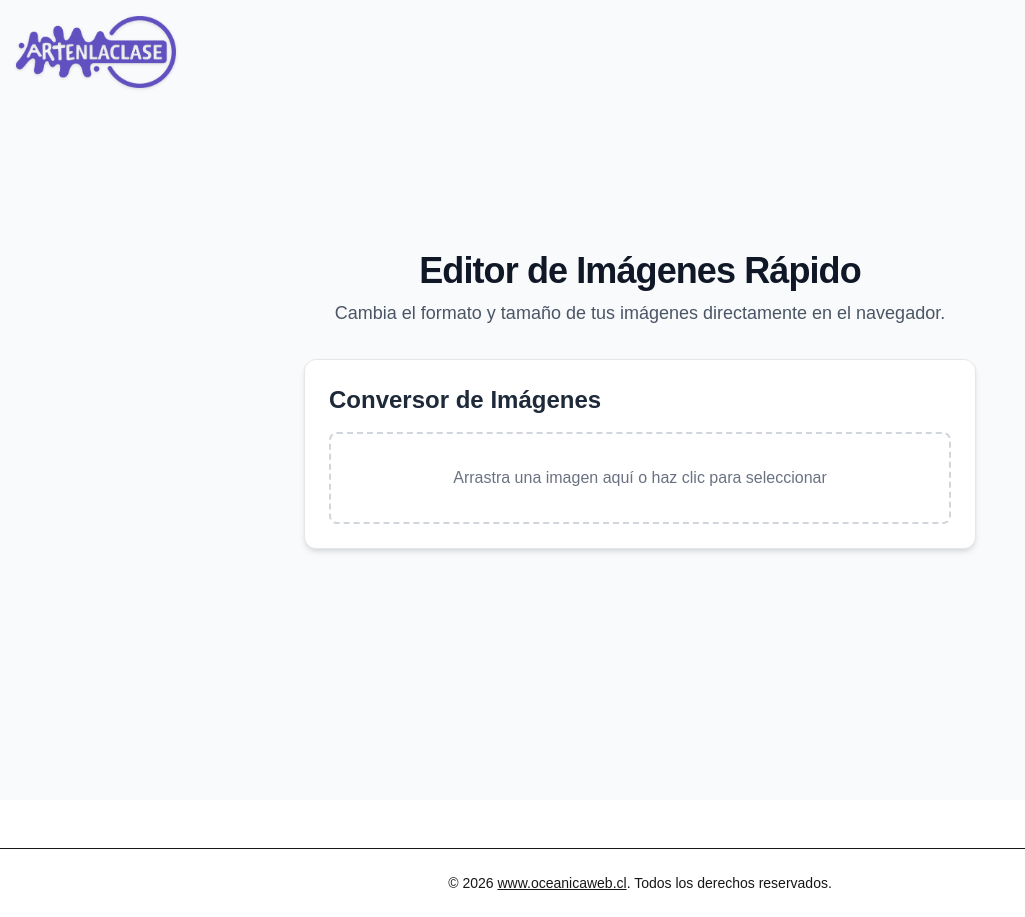
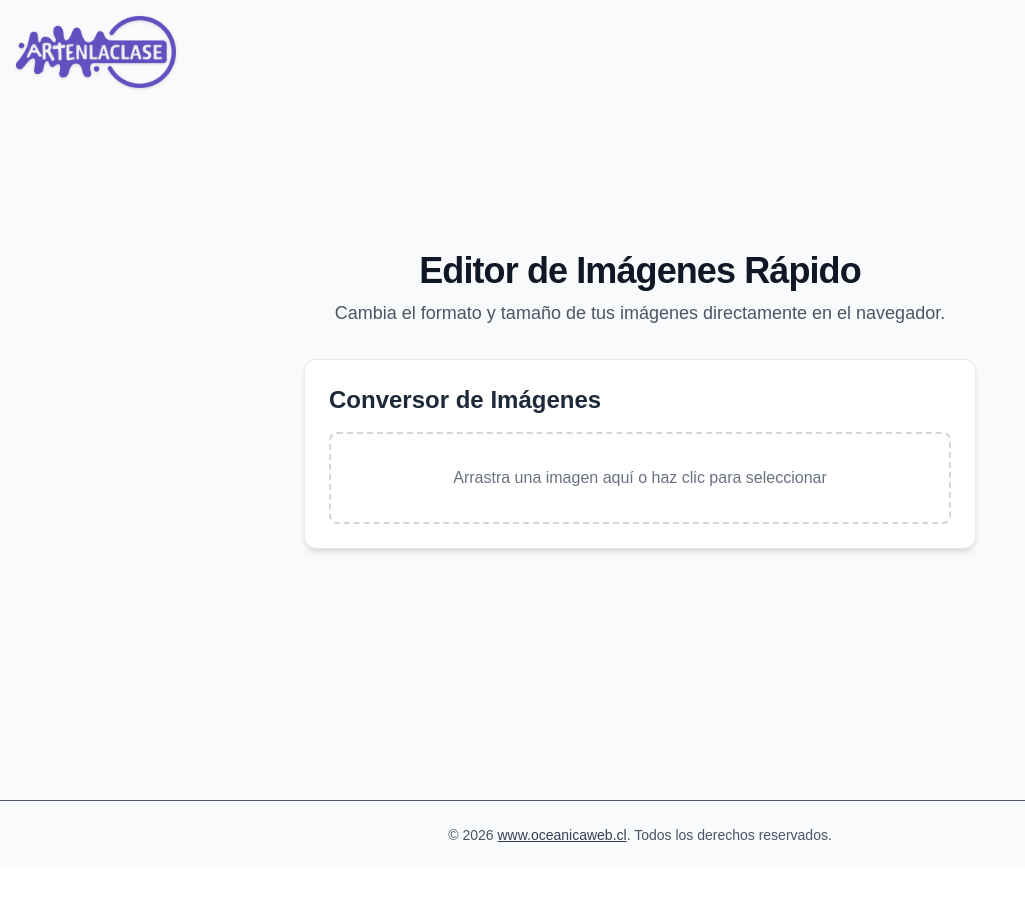
Before and after one commit to Artenlaclase/conversorImagenes, a Next.js app: page / in a window 1280 px wide. Shown: the whole page, without its empty margins (0-1025 px from the left). After the commit the page ends 869 px from the top, so only its background shows below. Built offline with nearby package versions, Linux system fonts and the light colour scheme.

Commit message:
Refactor RootLayout component for improved structure and styling

```diff
--- a/app/layout.tsx
+++ b/app/layout.tsx
@@ -27,7 +27,7 @@
   return (
     <html lang="en">
       <body
-        className={`${geistSans.variable} ${geistMono.variable} antialiased`}
+        className={`${geistSans.variable} ${geistMono.variable} antialiased flex flex-col min-h-screen`}
       >
         <div className="fixed top-4 left-4 z-50">
           <a
@@ -46,9 +46,11 @@
             />
           </a>
         </div>
-        {children}
-        <footer className="mt-12 border-t py-6 text-center text-sm text-muted-foreground">
-          © {new Date().getFullYear()} <a href="https://www.oceanicaweb.cl" target="_blank" rel="noopener noreferrer" className="underline hover:no-underline">www.oceanicaweb.cl</a>. Todos los derechos reservados.
+        <div className="flex-1">
+          {children}
+        </div>
+        <footer className="bg-gray-50 border-t py-6 text-center text-sm text-gray-600">
+          © {new Date().getFullYear()} <a href="https://www.oceanicaweb.cl" target="_blank" rel="noopener noreferrer" className="text-gray-700 underline hover:no-underline">www.oceanicaweb.cl</a>. Todos los derechos reservados.
         </footer>
       </body>
     </html>
```
